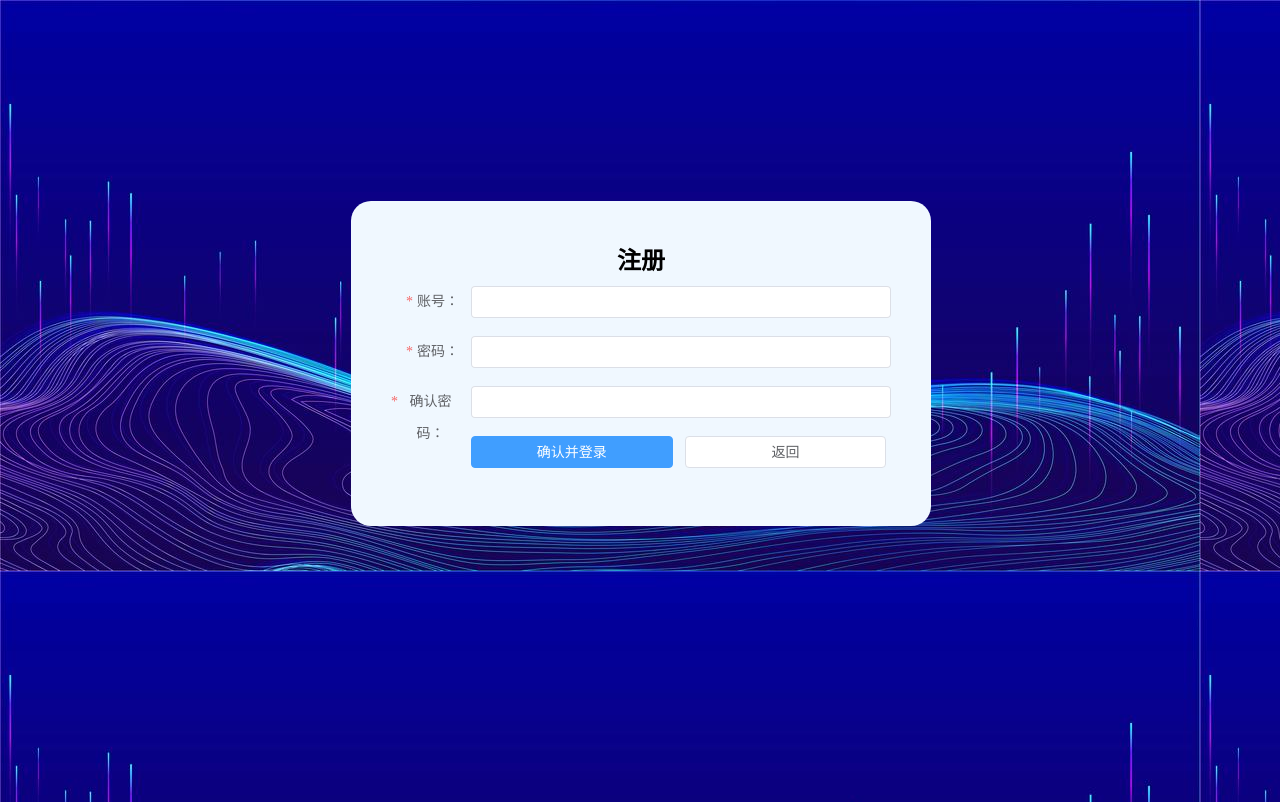
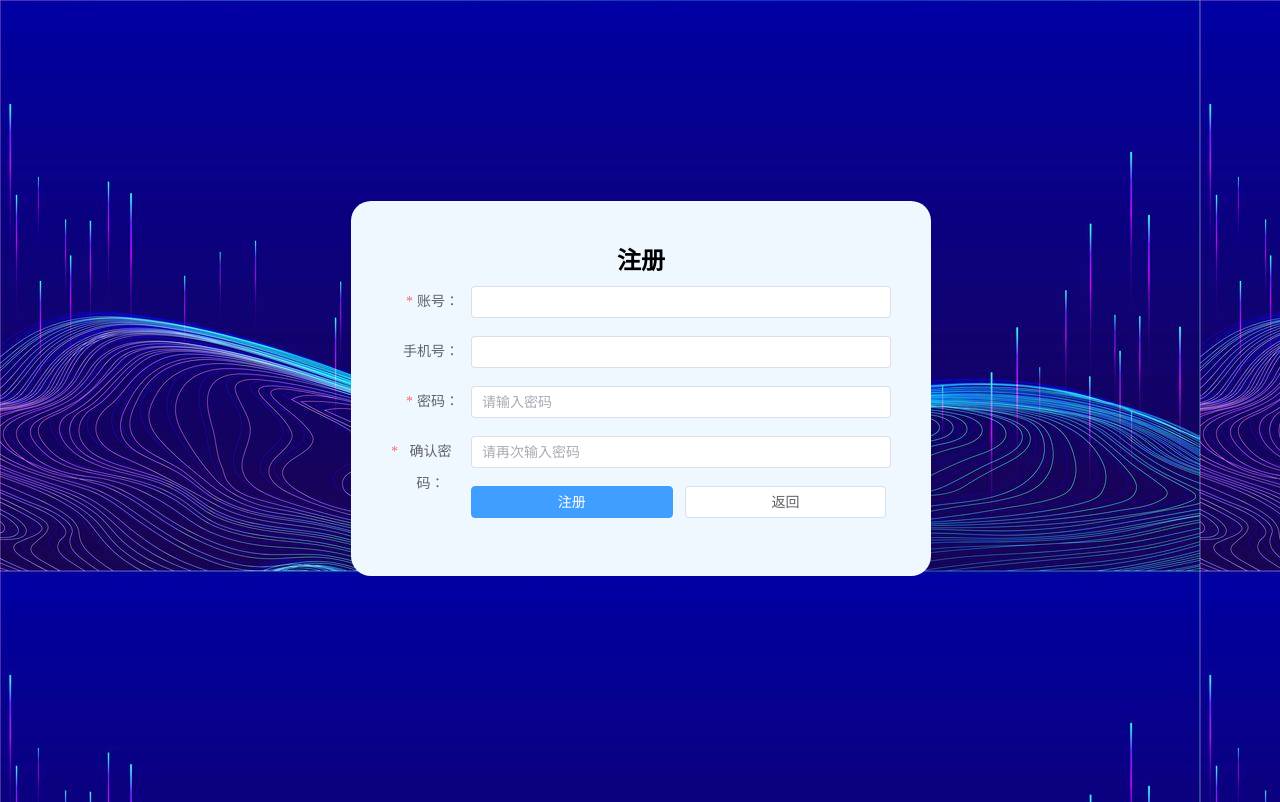
Before and after one commit to MainClassxxx/Login, a Vue app: page /login in a window 1280 px wide. Both pictures are taken after a click on the button "注册". Built offline with nearby package versions, Linux system fonts and the light colour scheme.

Commit message:
注册逻辑实现，还差验证码获取，手机号输入完善,确认密码换行布局问题

```diff
--- /dev/null
+++ b/src/utils/api.ts
@@ -0,0 +1,17 @@
+import { fi } from "element-plus/es/locale";
+import request from "../utils/request";
+
+export function register(data: any) {
+    return request({
+        url: 'api/register/',
+        method: 'post',
+        data: data,
+    })
+}
+export function login(data: any) {
+    return request({
+        url: 'api/login/',
+        method: 'post',
+        data: data,
+    })
+}
--- /dev/null
+++ b/src/utils/error-code-type.ts
@@ -0,0 +1,20 @@
+export const errorCodeType = function(code:string):string{
+    let msg;
+    switch (code) {
+        case "401":
+            msg = '认证失败，无法访问系统资源'
+            break;
+        case "403":
+            msg = '当前操作没有权限'
+            break;
+        case "404":
+            msg = '访问资源不存在'
+            break;
+        case "default":
+            msg = '系统未知错误，请反馈给管理员'
+            break;
+        default:
+            return '未知错误，请联系管理员'
+    }
+    return msg
+}
--- /dev/null
+++ b/src/utils/request.ts
@@ -0,0 +1,111 @@
+import axios from 'axios';
+import { errorCodeType } from '../utils/error-code-type'
+import { ElMessage, ElLoading } from 'element-plus';
+import { AxiosRequestConfig,AxiosResponse } from 'axios';
+
+//创建axios实例
+const service = axios.create({
+    //服务接口请求
+    // baseURL: process.env.VUE_APP_BASE_API,
+    baseURL:"/",
+
+    //超时时间
+    timeout:1500,
+
+    headers:{
+        'Content-Type':'application/json;charset=utf-8'
+    }
+})
+
+let loading:any;
+//正在请求的数量
+let requestCount=0
+//显示loading
+const showLoading = () => {
+    if(requestCount ===0&&!loading){
+        loading = ElLoading.service({
+            text:"正在拼命加载，请稍后...",
+            background:"rgba(0,0,0,0,0.1)",
+            spinner:'el-icon-Loading',
+        })
+    }
+    requestCount++;
+}
+
+//隐藏loading
+const hideLoading = () =>{
+    requestCount--;
+    if(requestCount ===0){
+        loading.close()
+    }
+}
+
+//请求拦截器
+service.interceptors.request.use(config => {
+    showLoading();
+    //是否需要设置token
+    //config.headers['Authorization] = 'Bearer '+getToken() //让每个请求携带自定义token
+    //get请求映射params参数
+    if(config.method === 'get' && config.params){
+        let url = config.url + '?';
+        for(const propName of Object.keys(config.params)){
+            const value = config.params[propName];
+            const part = encodeURIComponent(propName) + "=";
+            if(value !==null &&typeof (value) !== "undefined"){
+                if(typeof value === "object") {
+                    for(const key of Object.keys(value)){
+                        const params = propName + '['+key+']';
+                        const subPart = encodeURIComponent(params)+"=";
+                        url += subPart +encodeURIComponent(value[key])+"&";
+                    }
+                } else {
+                    url += part + encodeURIComponent(value)+"&";
+                }
+            }
+        }
+        url = url.slice(0,-1);
+        config.params = {};
+        config.url = url;
+    }
+    return config;
+},error => {
+    console.log(error);
+    Promise.reject(error);
+});
+
+//响应拦截器
+service.interceptors.response.use((res: any)=>{
+    hideLoading()
+    //未设置状态码啧默认成功状态
+    const code = res.data['code']||200;
+
+    //获取错误信息
+    const msg = errorCodeType(code)||res.data['msg']||errorCodeType('default');
+    if(code === 200) {
+        return Promise.resolve(res.data);
+
+    } else {
+        ElMessage.error(msg);
+        return Promise.reject(res.data)
+    }
+},error=>{
+    console.log('err'+error)
+    hideLoading()
+    let { message } = error;
+    if(message == "Network Error") {
+        message = "后端接口链接异常"
+    }
+    else if(message.includee("timeout")){
+        message = "系统接口请求超时";
+    }
+    else if(message.includes(" Request failed with status code ")){
+        message = "系统接口"+message.substr(message.length-3)+"异常";
+    }
+    ElMessage.error({
+        message:message,
+        duration:5*1000
+    })
+    return Promise.reject(error)
+}
+)
+export default service;
--- a/src/views/LoginView.vue
+++ b/src/views/LoginView.vue
@@ -61,16 +61,16 @@ export default defineComponent({
         const data=reactive(new LoginData());
         const rules = {
                 username: [
-                    { required: true, message: '请输入账号', trigger: 'blur' },
-                    { min: 3, max: 10, message: '账号长度为 3 to 10', trigger: 'blur' },
+                    { required: true, message: '请输入账号', trigger:['change' ,'blur'],},
+                    {pattern: /^[a-zA-Z0-9_-]{3,16}$/, message: '账号格式错误', trigger: ['change' ,'blur']}
                 ],
                 password: [
-                    { required: true, message: '请输入密码', trigger: 'blur' },
-                    { min: 3, max: 10, message: '密码长度为 3 to 10', trigger: 'blur' },
+                    { required: true, message: '请输入密码', trigger:['change' ,'blur'], },
+                    { min: 3, message: '密码长度至少为 ', trigger:['change' ,'blur'], },
                 ],
                 captcha:[
-                    { required: true, message: '请输入验证码', trigger: 'blur' },
-                    { min: 4, max: 4, message: '验证码错误', trigger: 'blur' },
+                    { required: true, message: '请输入验证码', trigger:['change' ,'blur'], },
+                    { min: 4, max: 4, message: '验证码格式错误', trigger:['change' ,'blur'], },
 
                 ]
         };
--- a/src/views/RegisterView.vue
+++ b/src/views/RegisterView.vue
@@ -1,87 +1,129 @@
 <template>
     <div class="login-box">
-        <el-form ref="ruleFormRef" style="max-width: 600px" :model="ruleForm" status-icon :rules="rules"
+        <el-form ref="ruleFormRef" style="max-width: 600px" :model="form" status-icon :rules="rules"
             label-width="80px" class="demo-ruleForm">
             <h2>注册</h2>
-            <el-form-item label="账号：" prop="username">
-                <el-input v-model="ruleForm.uname" autocomplete="off" />
+            <el-form-item label="账号：" prop="uname">
+                <el-input v-model="form.uname"/>
+            </el-form-item>
+            <el-form-item label="手机号：" prop="mobile">
+                <el-input v-model="form.password" type="password" />
             </el-form-item>
             <el-form-item label="密码：" prop="password">
-                <el-input v-model="ruleForm.password" type="password" autocomplete="off" />
+                <el-input v-model="form.password" type="password" placeholder="请输入密码"/>
             </el-form-item>
-            <el-form-item label="确认密码：" prop="password">
-                <el-input v-model="ruleForm.password" type="password" autocomplete="off" />
+            <el-form-item label="确认密码：" prop="cfpassword">
+                <el-input v-model="form.password" type="password" placeholder="请再次输入密码" />
             </el-form-item>
+            <!-- <el-form-item label="验证码：" prop="captcha" class="CharacterVerification">
+                <el-input v-model="ruleForm.captcha" type="captcha" autocomplete="off" style="width: 61%;"/>
+                <canvas
+                    @click="refresh"
+                    :width="width"
+                    :height="height"
+                    ref="verifyCanvas"
+                    :style="{cursor:'pointer'}"
+                ></canvas>
+            </el-form-item> -->
             <el-form-item>
-                <el-button type="primary" @click="submitForm(ruleFormRef)" class="login_btn">
-                    确认并登录
+                <el-button type="primary" @click="handleRegister" class="login_btn">
+                    注册
                 </el-button>
-                <el-button @click="returnForm()" class="login_btn">返回</el-button>
+                <el-button @click="returnToLogin" class="login_btn">返回</el-button>
             </el-form-item>
         </el-form>
     </div>
 </template>
 
-<script lang="ts">
-import { reactive } from 'vue';
-import { defineComponent } from 'vue';
-import { toRefs,ref} from 'vue';
-import {LoginData } from '../type/login';
-import type { FormInstance, FormRules } from 'element-plus'
-import {login} from '../request/api'
+<script lang="ts" setup>
+import { cAF } from 'element-plus/es/utils';
+import {reactive,ref} from 'vue';
+import {register} from "../utils/api";
 import { useRouter } from 'vue-router';
-import { pushScopeId } from 'vue';
 
-export default defineComponent({
-    setup () {
+const router = useRouter();
 
-        const data=reactive(new LoginData());
-        const rules = {
-                username: [
-                    { required: true, message: '请输入账号', trigger: 'blur' },
-                    { min: 3, max: 10, message: '账号长度为 3 to 10', trigger: 'blur' },
-                ],
-                password: [
-                    { required: true, message: '请输入密码', trigger: 'blur' },
-                    { min: 3, max: 10, message: '密码长度为 3 to 10', trigger: 'blur' },
-                ],
-        };
+const returnToLogin = () => {
+    // 在这里添加返回逻辑
+    console.log('返回按钮被点击');
+    router.push({ name: 'login' });
+};
+//表单对象
+const registerForm = ref(null);
 
-        //登录
-        const ruleFormRef = ref<FormInstance>()
-        const router=useRouter();
-        const submitForm = (formEl: FormInstance | undefined) => {
-            if (!formEl) return;
-            //对表单的内容进行验证
-            //valid布尔类型，true验证成功，反之失败
-            formEl.validate((valid) => {
-                if (valid) {
-                    //console.log('submit!');
-                    login(data.ruleForm).then((res)=>{
-                        // console.log(res);
-                        //保存token
-                        localStorage.setItem('token',res.data.token);
-                        //跳转页面
-                        router.push('/home')
+//表单数据
+const form = reactive({
+    uname:"",
+    mobile:"",
+    password:"",
+    cfpassword:"",
+})
+//两次密码一致
+function validateTwoPassword(){
+    return (rule:any,value:any,callback:any)=>{
+        if(value!==form.password&& form.cfpassword !==""){
+            callback(new Error("两次输入密码不一致"));
+        } else {
 
-                    })
-                } else {
-                    console.log('error submit!');
-                }
-            });
-            // console.log(formEl)
+            callback();
         }
+    }
+}
 
-        //返回
-        const returnForm = () => {
-            router.push('/login')
-        }
+const rules = reactive({
+    uname:[
+        { required: true, message: '请输入账号', trigger: ['change','blur']},
+        {pattern:/^[a-zA-Z0-9_-]{5,16}$/,message:'账号可以由由英文字母开头的长度4-32位的数字、字母、下划线和减号组成',trigger:['change','blur']}
+    ],
+    mobile:[
+        { pattern:/^[1][3,4,5,7,8][0-9]{9}$/, message: '请输入正确的手机号', trigger: ['change','blur']},
+    ],
+    password:[
+        { required: true,min:3, message: '请输入至少三位密码', trigger: ['change','blur']},
+
+    ],
+    cfpassword:[
+        { trigger:'blur', message:"请再次输入密码"},
+        {required:true,min:3,message:"请输入至少三位密码",trigger:['change','blur']},
+        {validator:validateTwoPassword(),trigger:['change','blur']},
+
+    ]
+});
+
+//使用“async”函数进行异步操作，防止页面卡死
+async function handleRegister(){
+
+    //已修改
+    if (!registerForm.value) {
+        console.error("registerFrom.value 未初始化");
+        return;
+    }
+    const isValid = await (registerForm.value as { validate: () => Promise<boolean> }).validate();
 
 
-        //解构data使用属性
-        return {...toRefs(data),rules,ruleFormRef,submitForm,returnForm}
+    if(isValid){
+        console.log("验证成功");
+        const newData = {
+            uname:form.uname,
+            mobile:form.mobile,
+            password:form.password,
+            cfpassword:form.cfpassword,
+        };
+        try {
+            const res = await register(newData);
+            console.log(res.data);
+            alert(res.data.msg);
+
+        } catch(err){
+            console.error(err);
+            alert("注册失败");
+        }
+    }else{
+        console.log("验证失败");
     }
-})
+    //页面跳转
+
+}
 </script>
 
 <style lang ="scss" scoped>
--- /dev/null
+++ b/vite.config.ts
@@ -0,0 +1,11 @@
+server:{
+    port:8080,
+    host:"0.0.0.0",
+    proxy:{
+        "api/": {
+            target:"http://127.0.0.1:8000"
+            changeOrigin:true,
+            rewrite:(path)=>path.replace(/^\/api/,""/),
+        },
+    },
+},
```
